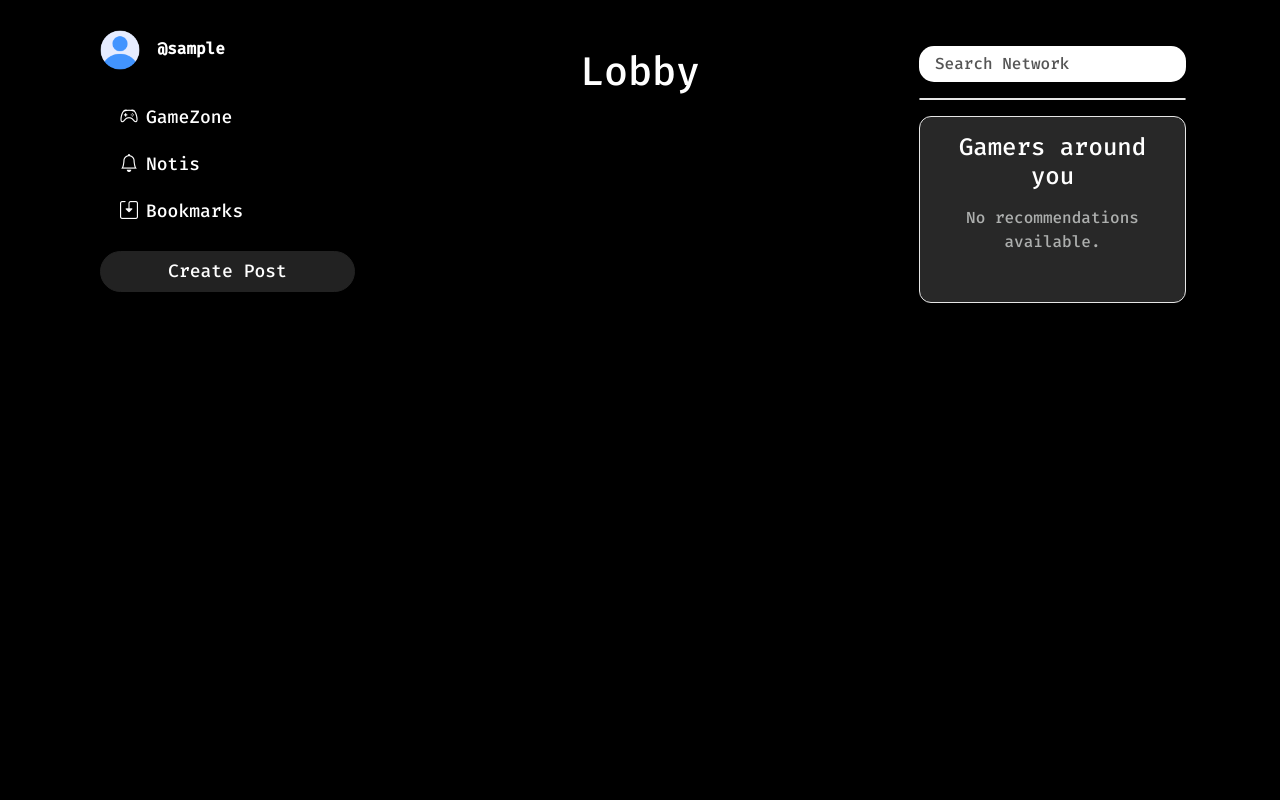
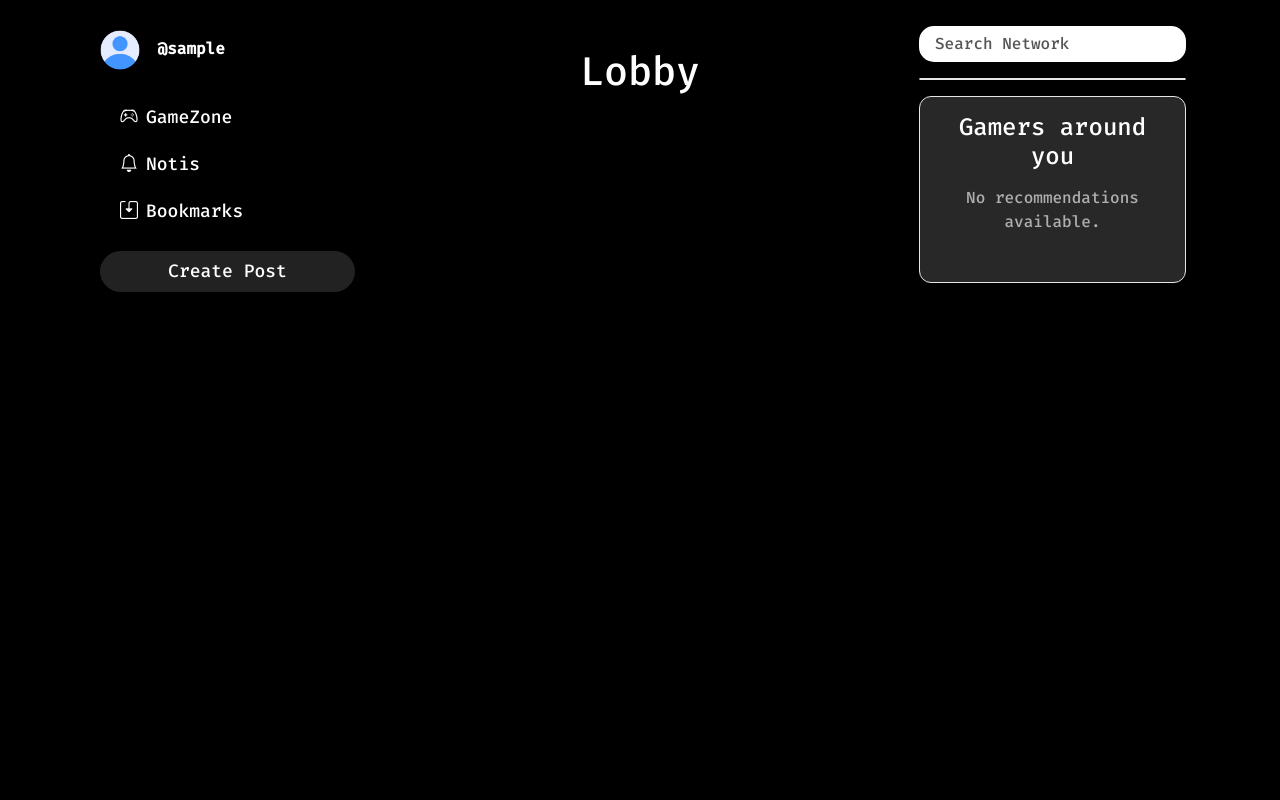
Before and after one commit to mayurgajbhiye4/gamers_hub, a Django app: page / in a window 1280 px wide. Shown: the part 62-862 px from the top of the page. Run offline with Django 5.2, Linux system fonts and the light colour scheme; the visitor is signed in with stand-in values (Sample User, id 1); data comes from the database, SQL or seed files in the repository; data that the repository does not hold is empty; some libraries are stand-ins or nearby versions.

Commit message:
sidebar css

```diff
--- a/network/templates/home.html
+++ b/network/templates/home.html
@@ -85,6 +85,12 @@
   }
 
   .sidebar {
+    max-width: 100%;
+    padding: 10px;
+    box-sizing: border-box;
+  }
+
+  .asidebar {
     max-width: 100%;
     padding: 10px;
     box-sizing: border-box;
@@ -344,7 +350,7 @@
 
 
       <!-- Aside Content -->
-      <aside class="col-xxl-3 col-xl-3 col-lg-3 px-1 sidebar d-flex flex-column" style="background-color: black">
+      <aside class="col-xxl-3 col-xl-3 col-lg-3 px-1 asidebar d-flex flex-column" style="background-color: black">
         <div class="position-sticky" style="top: 20px;">
           <div class="search-bar mb-3 mt-3">
             <input type="text" id="searchInput" class="form-control" placeholder="Search Network">
```
